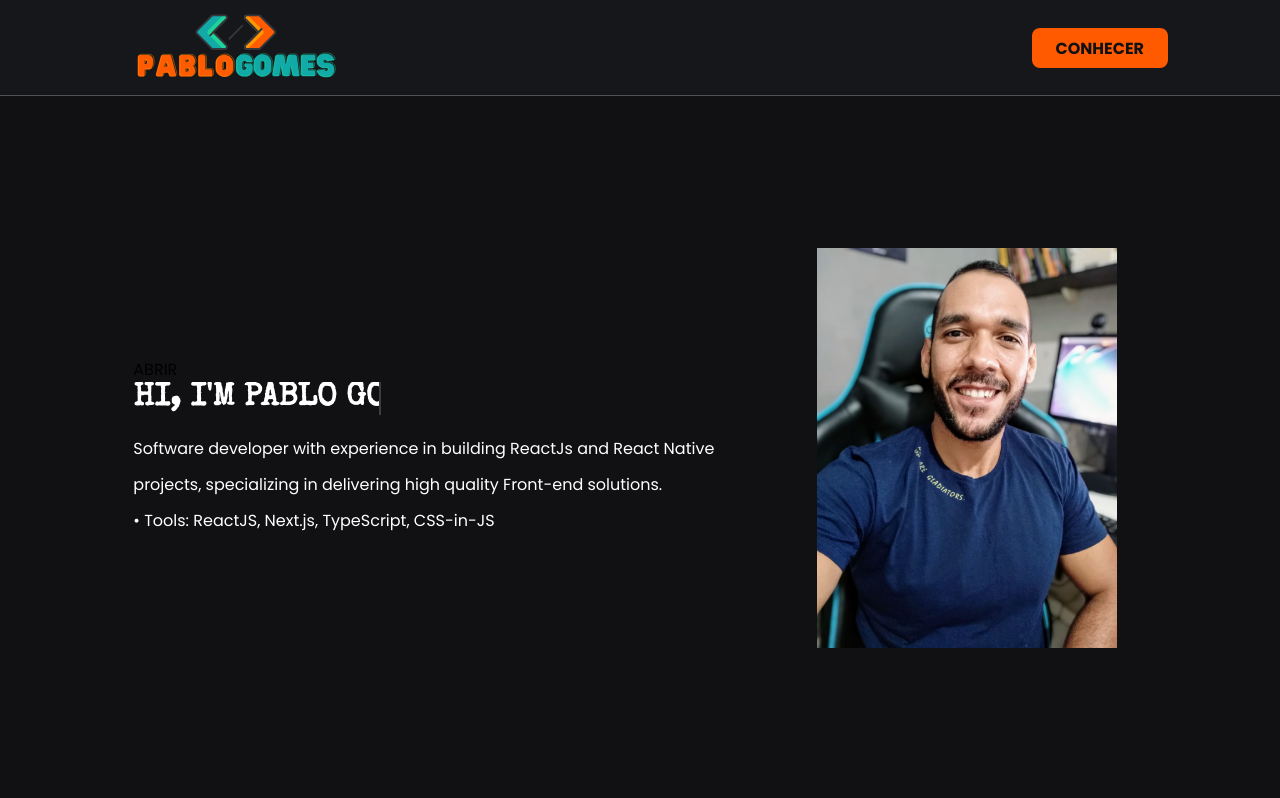
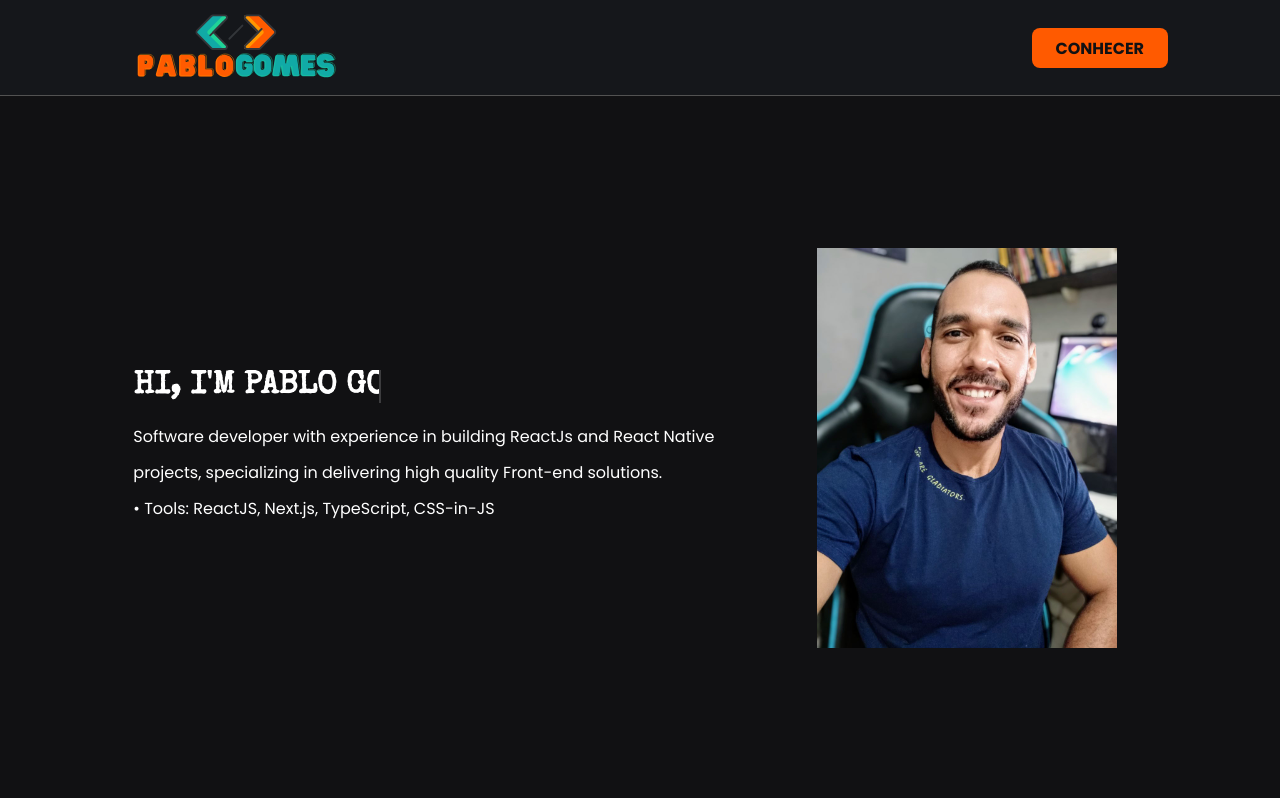
Before and after one commit to pablojr17/blog, a Next.js app: page / in a window 1280 px wide. Shown: the top 798 px of the page. Built offline with nearby package versions, Linux system fonts and the light colour scheme.

Commit message:
Remove link

```diff
--- a/src/pages/index.tsx
+++ b/src/pages/index.tsx
@@ -19,9 +19,6 @@ export default function Home() {
       <main className={styles.container}>
         <div className={styles.containerHeader}>
           <section className={styles.ctaText}>
-            <a href="https://api.whatsapp.com/send?text=Texto%20a%20ser%20compartilhado&image=https://4.bp.blogspot.com/-cW73sAF81_s/Uzqqay4jN1I/AAAAAAAAABo/IUuRGbCF0gg/s1600/instruc3a7c3a3o.jpg">
-              ABRIR
-            </a>
             <h1 className={styles.animatee}>HI, I'M PABLO GOMES</h1>
             <div>
               <span>
```
